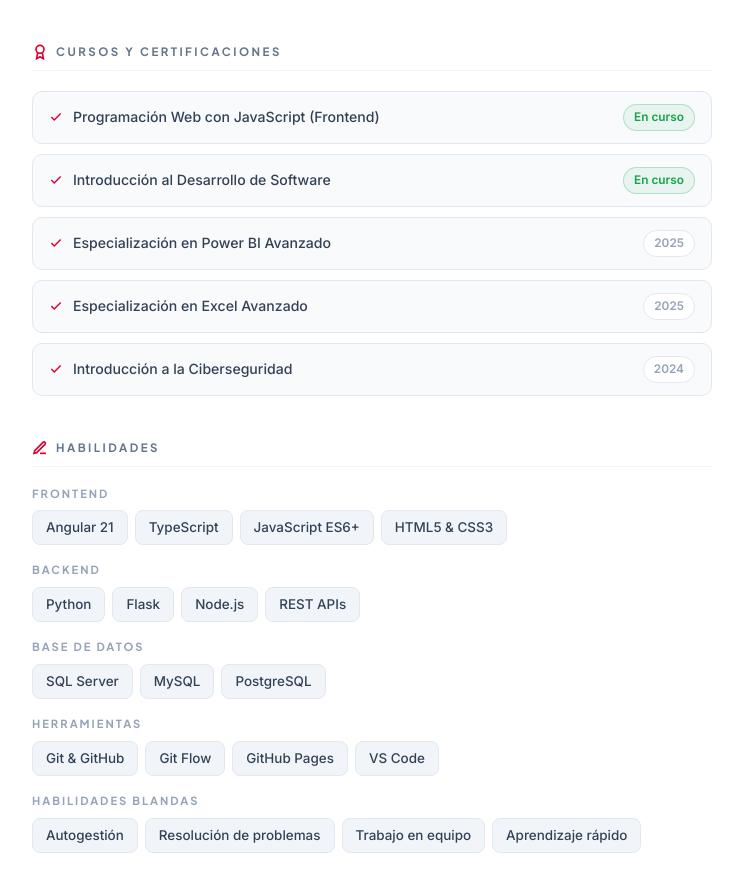
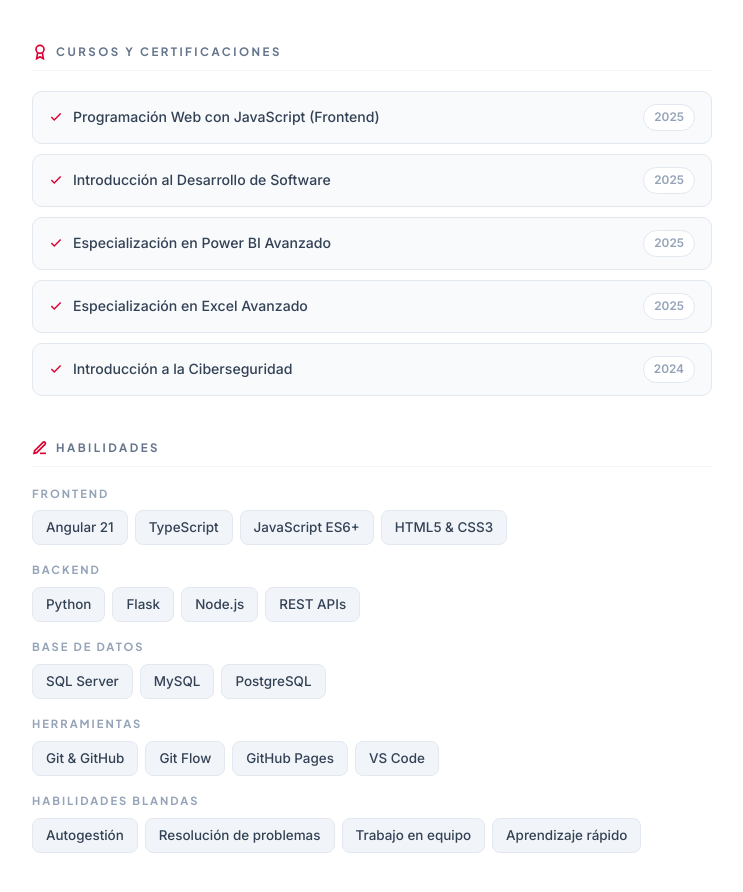
Before and after one commit to billylizama/mi-portafolio-angular, an Angular app: page / in a window 1280 px wide. Shown: the part 2400-3292 px from the top of the page, without its empty margins (438-1181 px from the left). Built offline with nearby package versions, Linux system fonts and the light colour scheme.

Commit message:
fix: marcar certificaciones de JS y Dev Software como completadas

```diff
--- a/src/app/sobre-mi/sobre-mi.ts
+++ b/src/app/sobre-mi/sobre-mi.ts
@@ -52,8 +52,8 @@ export class SobreMiComponent {
   };
 
   certificaciones = [
-    { nombre: 'Programación Web con JavaScript (Frontend)', estado: 'En curso' },
-    { nombre: 'Introducción al Desarrollo de Software', estado: 'En curso' },
+    { nombre: 'Programación Web con JavaScript (Frontend)', estado: '2025' },
+    { nombre: 'Introducción al Desarrollo de Software', estado: '2025' },
     { nombre: 'Especialización en Power BI Avanzado', estado: '2025' },
     { nombre: 'Especialización en Excel Avanzado', estado: '2025' },
     { nombre: 'Introducción a la Ciberseguridad', estado: '2024' },
```
